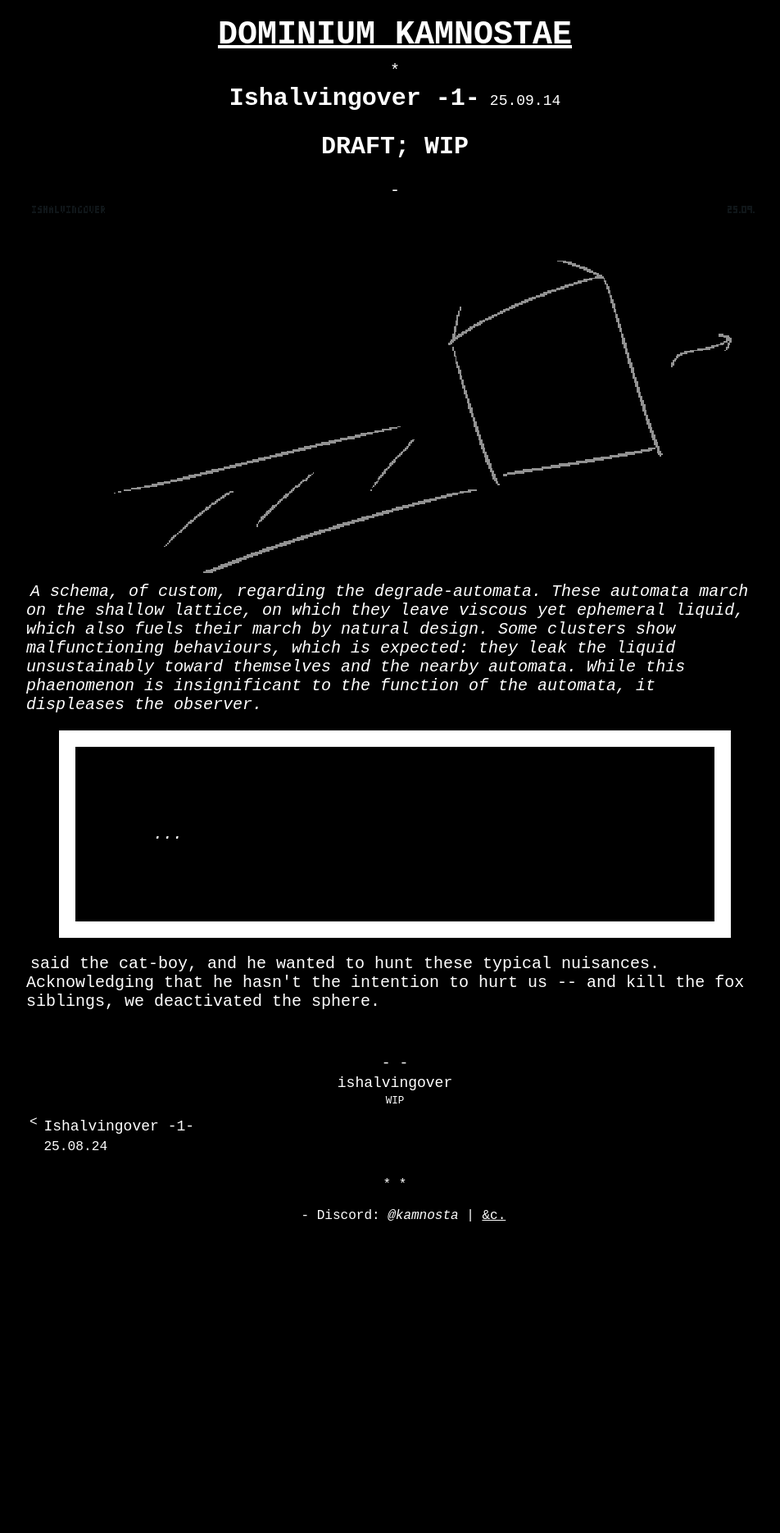
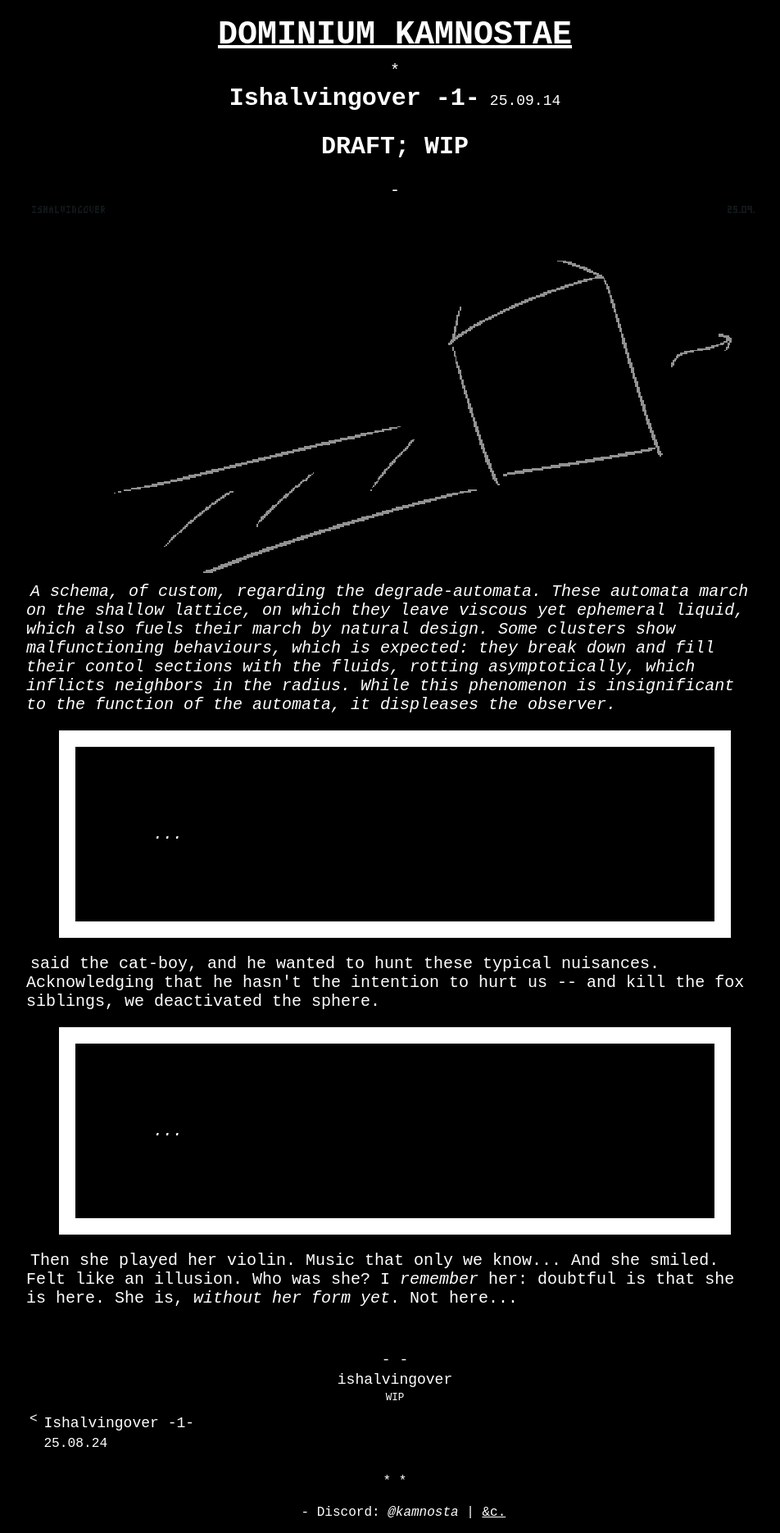
Before and after one commit to kamnosta/kamnosta.github.io, a Jekyll site: the page built from _ishalvingover/25-09-14-2.md, in a window 1280 px wide. Shown: the whole page at 82% size, without its empty margins (158-1110 px from the left). Built offline with Jekyll 4.4.1, drawn with Linux system fonts in a browser that asks for light colours; before the commit the page ends 1508 px from its top, so only the background shows below that.

Commit message:
iho2 update

```diff
--- a/_ishalvingover/25-09-14-2.md
+++ b/_ishalvingover/25-09-14-2.md
@@ -6,8 +6,12 @@ firstverse: "DRAFT; WIP"
 
 ![/imgs_ishalvingover/250914_iho_schema_degrade_automata.png](/imgs_ishalvingover/250914_iho_schema_degrade_automata.png)
 
-*A schema, of custom, regarding the degrade-automata. These automata march on the shallow lattice, on which they leave viscous yet ephemeral liquid, which also fuels their march by natural design. Some clusters show malfunctioning behaviours, which is expected: they leak the liquid unsustainably toward themselves and the nearby automata. While this phaenomenon is insignificant to the function of the automata, it displeases the observer.*
+*A schema, of custom, regarding the degrade-automata. These automata march on the shallow lattice, on which they leave viscous yet ephemeral liquid, which also fuels their march by natural design. Some clusters show malfunctioning behaviours, which is expected: they break down and fill their contol sections with the fluids, rotting asymptotically, which inflicts neighbors in the radius. While this phenomenon is insignificant to the function of the automata, it displeases the observer.*
 
 > ...
 
 said the cat-boy, and he wanted to hunt these typical nuisances. Acknowledging that he hasn't the intention to hurt us -- and kill the fox siblings, we deactivated the sphere.
+
+> ...
+
+Then she played her violin. Music that only we know... And she smiled. Felt like an illusion. Who was she? I *remember* her: doubtful is that she is here. She is, *without her form yet*. Not here...
```
